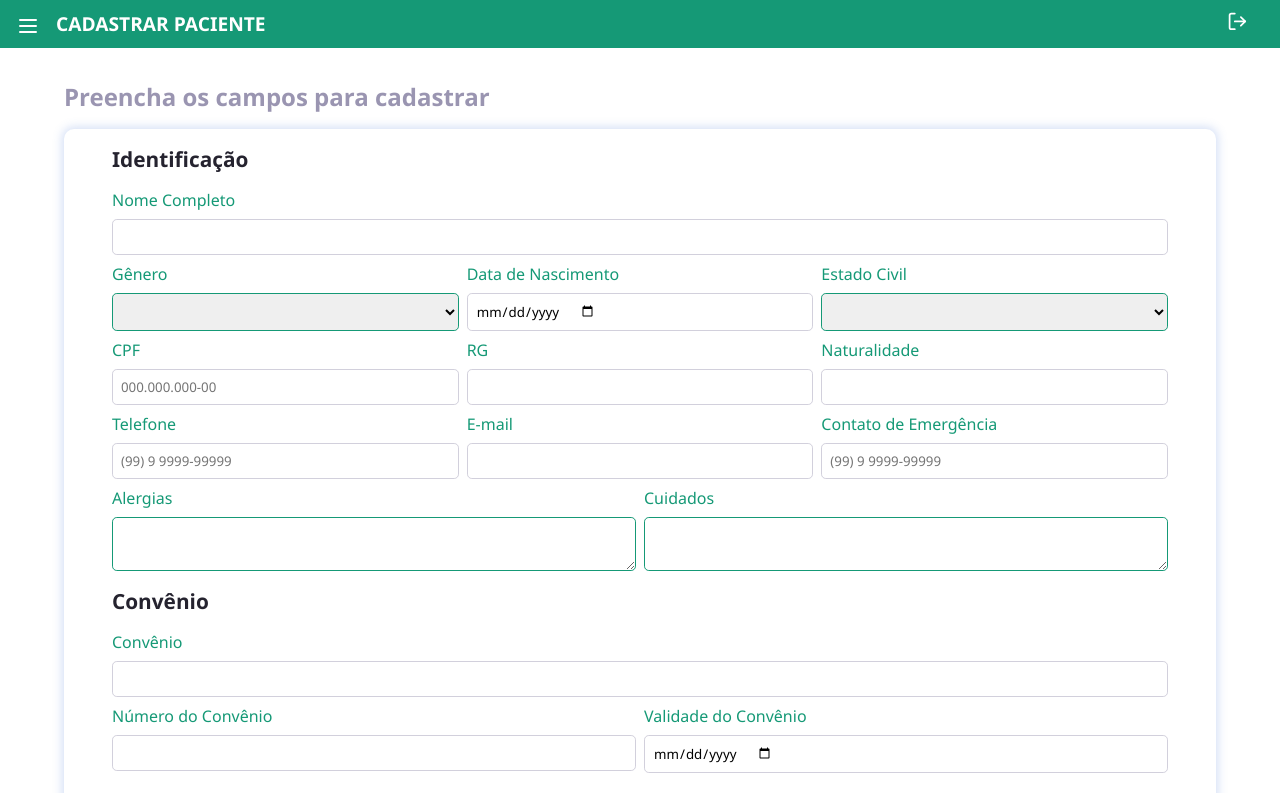
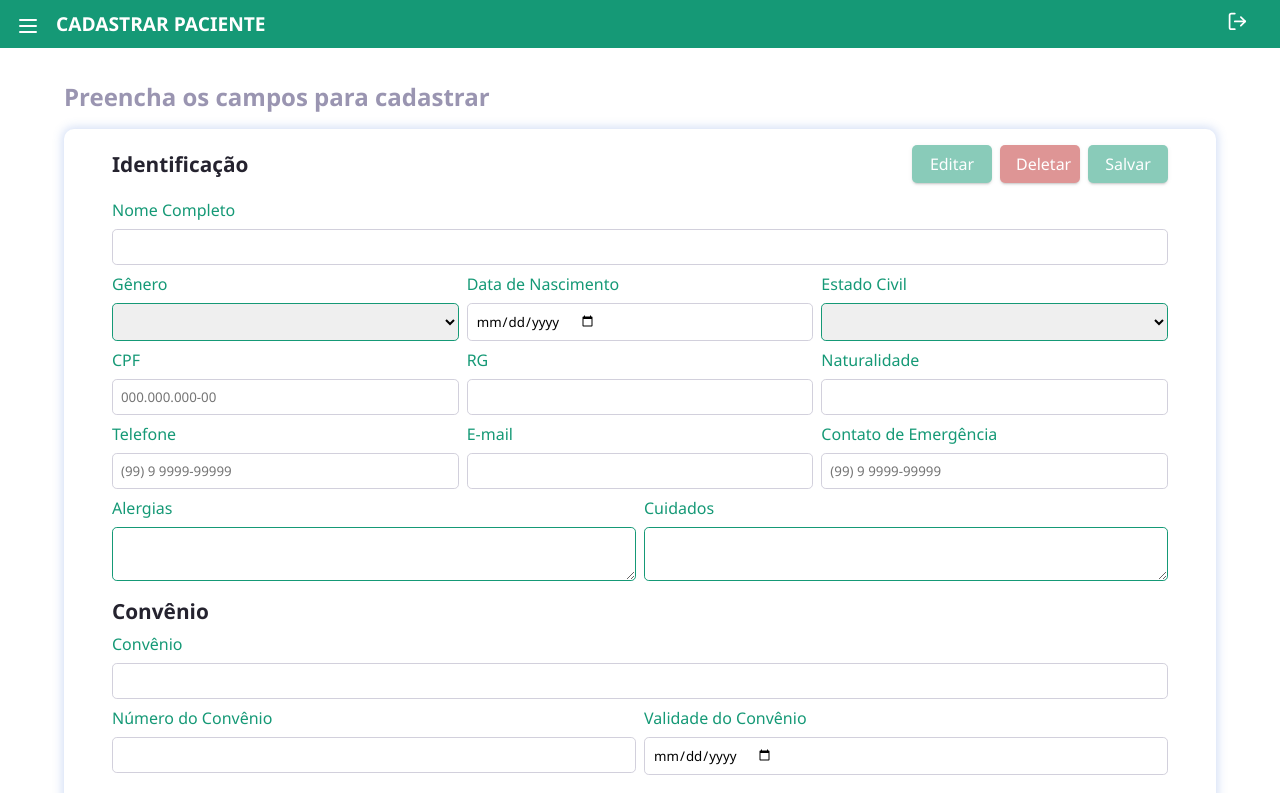
Before and after one commit to febessg/LabMedical, a React (Vite) app: page /patient-register in a window 1280 px wide. Shown: the top 793 px of the page. Built offline with nearby package versions, Linux system fonts and the light colour scheme; some icons are missing.

Commit message:
Estilizando componente Button

```diff
--- a/src/components/Button/Button.component.jsx
+++ b/src/components/Button/Button.component.jsx
@@ -1,7 +1,15 @@
-export const ButtonComponent = ( ) => {
+import PropTypes from 'prop-types';
+import * as Styled from './Button.style';
+
+export const ButtonComponent = ({title, action, color}) => {
     return (
         <>
-            <p>Button is render</p>
+            <Styled.Button $color={color} onClick={action}>{title}</Styled.Button>
         </>
     )
+};
+
+ButtonComponent.propTypes = {
+    title: PropTypes.string,
+    action: PropTypes.func
 }
--- /dev/null
+++ b/src/components/Button/Button.style.jsx
@@ -0,0 +1,21 @@
+import styled from 'styled-components';
+
+export const Button = styled.button`
+    padding: 8px 16px;
+    border-radius: 5px;
+    border: none;
+    background-color: ${({$color}) => {return $color === 'red' ? '#BE2E2E' : '#159976' }} ;
+    width: 5rem;
+    box-shadow: 0 3px 1px -2px rgba(0,0,0,.2), 0 2px 2px 0 rgba(0,0,0,.14), 0 1px 5px 0 rgba(0,0,0,.12);
+    cursor: pointer;
+
+    color: #FFF;
+    font-size: 1rem;
+    font-weight: 400;
+
+    opacity: ${({$active}) => {return $active ? 1 : 0.5}};
+
+    &:disabled {
+        cursor: not-allowed;
+    }
+`
--- a/src/components/Form/PatientRegister/PatientRegister.component.jsx
+++ b/src/components/Form/PatientRegister/PatientRegister.component.jsx
@@ -1,3 +1,4 @@
+import { ButtonComponent } from "../../Button/Button.component";
 import { InputComponent } from "../Input/Input.component";
 import * as Styled from './PatientRegister.style';
 
@@ -16,8 +17,16 @@ export const FormPatientRegisterComponent = () => {
     ]
     return (
         <Styled.Form>
+
             <Styled.InputGroup className="InputGroup">
-                <Styled.Titles>Identificação</Styled.Titles>
+                <Styled.Container>
+                    <Styled.Titles>Identificação</Styled.Titles>
+                    <Styled.Buttons>
+                    <ButtonComponent title='Editar'/>
+                    <ButtonComponent color='red' title='Deletar'/>
+                    <ButtonComponent title='Salvar'/>
+                    </Styled.Buttons>
+                </Styled.Container>
                 <InputComponent label='Nome Completo' id='fullName' type='text'/>
                 <Styled.InputRow className="InputRow">
                     <InputComponent label='Gênero' id='gender' type='select' options={gender}/>
--- a/src/components/Form/PatientRegister/PatientRegister.style.jsx
+++ b/src/components/Form/PatientRegister/PatientRegister.style.jsx
@@ -9,19 +9,36 @@ export const Form = styled.div`
     padding-bottom: 2rem;
 `
 
+export const Container = styled.div`
+    display: flex;
+    flex-direction: row;
+    justify-content: space-between;
+    align-items: center;
+    margin-top: 1rem;
+    margin-bottom: 0.5rem;
+    flex-wrap: wrap-reverse;
+    gap: 0.5rem;
+`
+
+export const Buttons = styled.div`
+    display: flex;
+    flex-direction: row;
+    gap: 0.5rem;
+    flex-wrap: wrap;
+`
+
 export const InputGroup = styled.div`
     display: flex;
     flex-direction: column;
     gap: 0.5rem;
     padding: 0 3rem;
+    margin-top: 1rem;
 `
 
 export const Titles = styled.h3`
     color: #25232F;
     font-weight: 700;
     font-size: 1.3rem;
-    margin-top: 1rem;
-    margin-bottom: 0.5rem;
 `
 export const InputRow = styled.div`
     display: flex;
```
